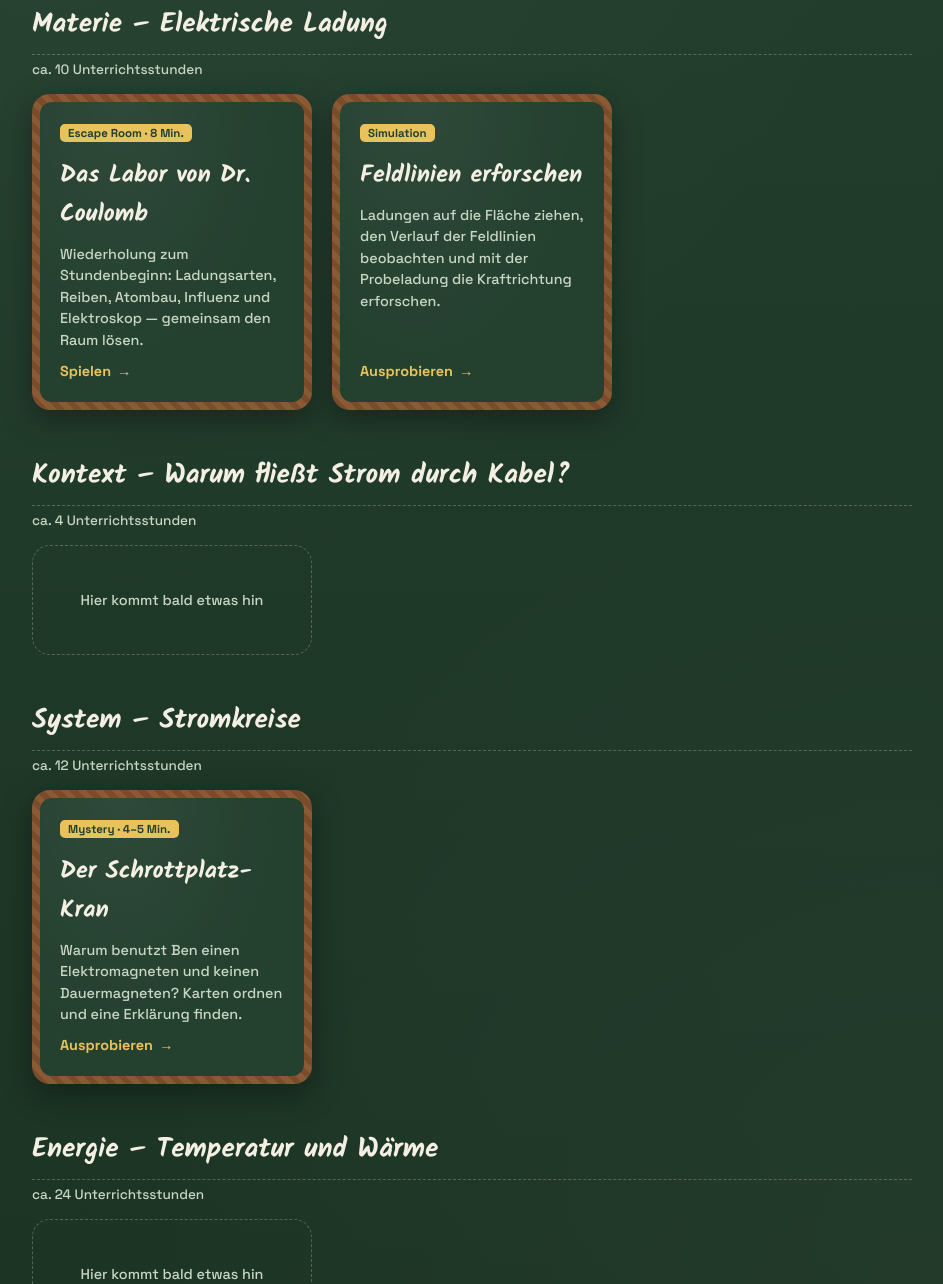
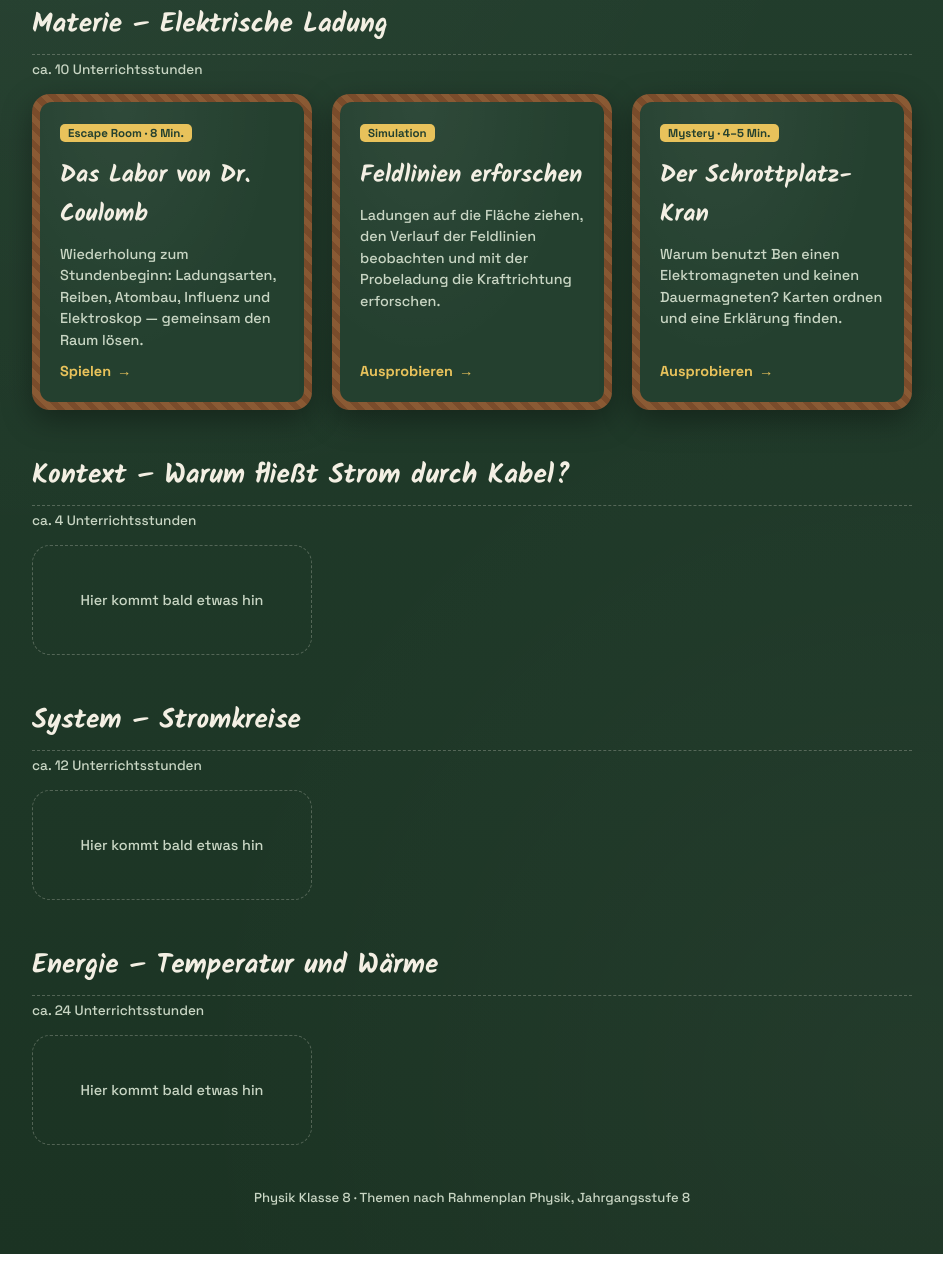
Before and after one commit to LenaKaeck/Physik-8, a plain HTML site: page index.html in a window 1280 px wide. Shown: the part 447-1731 px from the top of the page, without its empty margins (168-1111 px from the left). After the commit the page ends 1701 px from the top, so only its background shows below. Drawn offline with Linux system fonts and the light colour scheme.

Commit message:
Move Schrottplatz-Kran to Elektrische Ladung section
Co-Authored-By: Claude Sonnet 5.5 <noreply@anthropic.com>

```diff
--- a/index.html
+++ b/index.html
@@ -91,6 +91,15 @@
             <span class="play">Ausprobieren</span>
           </div>
         </a>
+
+        <a class="card" href="schrottplatz-kran.html">
+          <div class="card-inner">
+            <span class="tag">Mystery · 4–5 Min.</span>
+            <h2>Der Schrottplatz-Kran</h2>
+            <p>Warum benutzt Ben einen Elektromagneten und keinen Dauermagneten? Karten ordnen und eine Erklärung finden.</p>
+            <span class="play">Ausprobieren</span>
+          </div>
+        </a>
       </div>
     </section>
 
@@ -103,16 +112,7 @@
     <section class="section">
       <h2 class="section-title">System – Stromkreise</h2>
       <p class="hours">ca. 12 Unterrichtsstunden</p>
-      <div class="grid">
-        <a class="card" href="schrottplatz-kran.html">
-          <div class="card-inner">
-            <span class="tag">Mystery · 4–5 Min.</span>
-            <h2>Der Schrottplatz-Kran</h2>
-            <p>Warum benutzt Ben einen Elektromagneten und keinen Dauermagneten? Karten ordnen und eine Erklärung finden.</p>
-            <span class="play">Ausprobieren</span>
-          </div>
-        </a>
-      </div>
+      <div class="grid"><div class="placeholder">Hier kommt bald etwas hin</div></div>
     </section>
 
     <section class="section">
```
